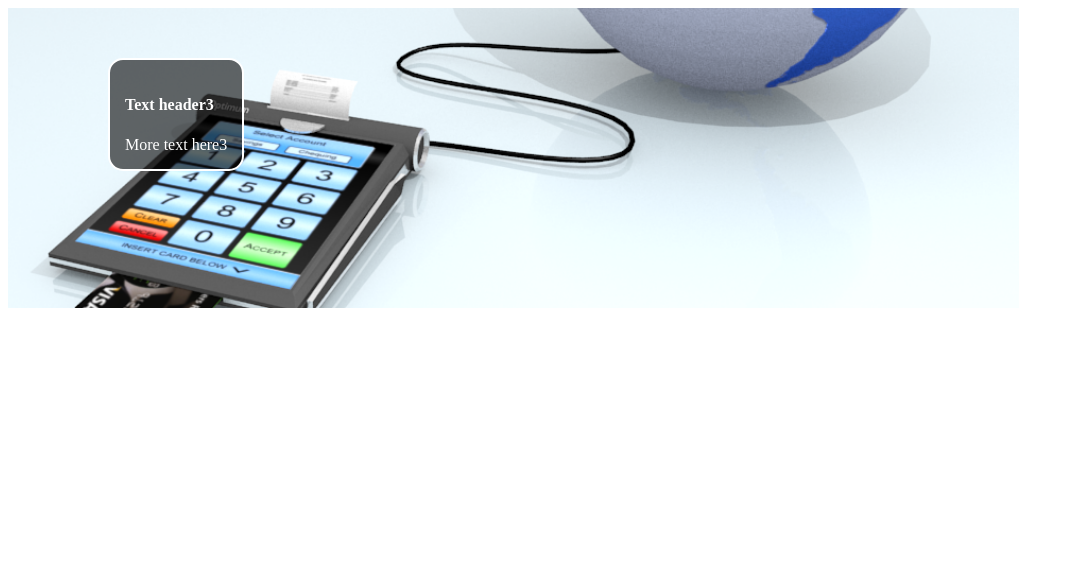
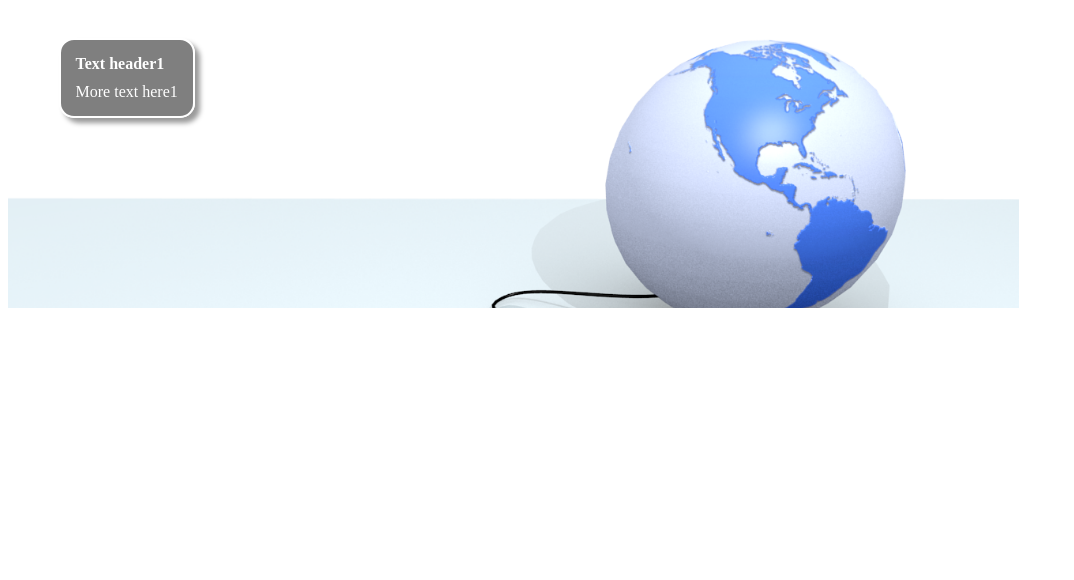
Before and after one commit to dmitryr117/JQGallery, a plain HTML site: page index.html in a window 1280 px wide. Shown: the whole page, without its empty margins (0-1074 px from the left). Drawn offline with Linux system fonts and the light colour scheme.

Commit message:
Beta version 0.9.2

```diff
--- a/css/jqgallery.css
+++ b/css/jqgallery.css
@@ -18,10 +18,17 @@
 	border: 2px solid white;
 	border-radius: 15px;
 	color: white;
-	top: 50px;
-	left: 100px;
+	top: 10%;
+	left: 5%;
 	padding: 15px;
-	background: rgba(0,0,0,0.6);
+	background: rgba(0,0,0,0.5);
+	box-shadow: 5px 5px 5px rgba(0,0,0,0.4);
+}
+
+.jqslideshow h4 {
+	margin: 0;
+	padding: 0 0 10px 0;
+
 }
 
 .jqslide {
--- a/index.html
+++ b/index.html
@@ -11,23 +11,23 @@
 	<div id="jqgallery-slideshow">
 		<div class="jqslide">
 			<div class="jqslideshow">
-				<h4>Text header1</h4>
-				More text here1
-			</div>
-			<img src="images/calc.png">
-		</div>
-		<div class="jqslide">
-			<div class="jqslideshow">
 				<h4>Text header2</h4>
 				More text here2
 			</div>
-			<img src="images/headset.png">
+			<img src="images/calc.png">
 		</div>
 		<div class="jqslide">
 			<div class="jqslideshow">
 				<h4>Text header3</h4>
 				More text here3
 			</div>
+			<img src="images/headset.png">
+		</div>
+		<div class="jqslide">
+			<div class="jqslideshow">
+				<h4>Text header1</h4>
+				More text here1
+			</div>
 			<img src="images/machine.png">
 		</div>
 	</div>
--- a/js/jqgallery.js
+++ b/js/jqgallery.js
@@ -4,7 +4,7 @@
  * E-mail: dmitry.r117@gmail.com
  * Date: 19 November 2013
  *
- * Version: 0.8.1
+ * Version: 0.9.2
  *
  * This is a slideshow. It zooms images in and out as it pans them.
  * This solution is built on top of JQuery library 1.10.2
@@ -28,6 +28,7 @@ jqGallerySlide.current   = 0;
 jqGallerySlide.next      = 0;
 jqGallerySlide.maxWidth  = 940;
 jqGallerySlide.widthRat  = 1;
+jqGallerySlide.whRatio   = 0.33;
 
 jqGallerySlide.images = {};
 
@@ -61,11 +62,11 @@ jqGallerySlide.images.img2 = {
 // once first image faded - it resets its position
 jqGallerySlide.main = function(initial) {
 	// set up required constants
+	// set up the scene
+	jqGallerySlide.setup();
 	jqGallerySlide.current = jqGallerySlide.getCurrent(1);
 	jqGallerySlide.next    = jqGallerySlide.getCurrent(2);
 	jqGallerySlide.selection = $('#jqgallery-slideshow');
-	// set up the scene
-	jqGallerySlide.setup();
 	jqGallerySlide.widthRat = jqGallerySlide.widthRatio();
 	// play initial animation
 	jqGallerySlide.moveZoom(jqGallerySlide.next);
@@ -110,6 +111,10 @@ jqGallerySlide.moveZoom = function(current) {
 
 jqGallerySlide.setup = function() {
 	// setup css positions based on the jquery input
+	jqGallerySlide.selection.css({
+		'height': Math.ceil(jqGallerySlide.selection.width()*jqGallerySlide.whRatio) + 'px'
+	});
+
 	var imgNum = jqGallerySlide.selection.find('img').length;
 	for (var i = 0; i < imgNum; i++) {
 		jqGallerySlide.selection.find('img:eq('+ i +')').css({
```
